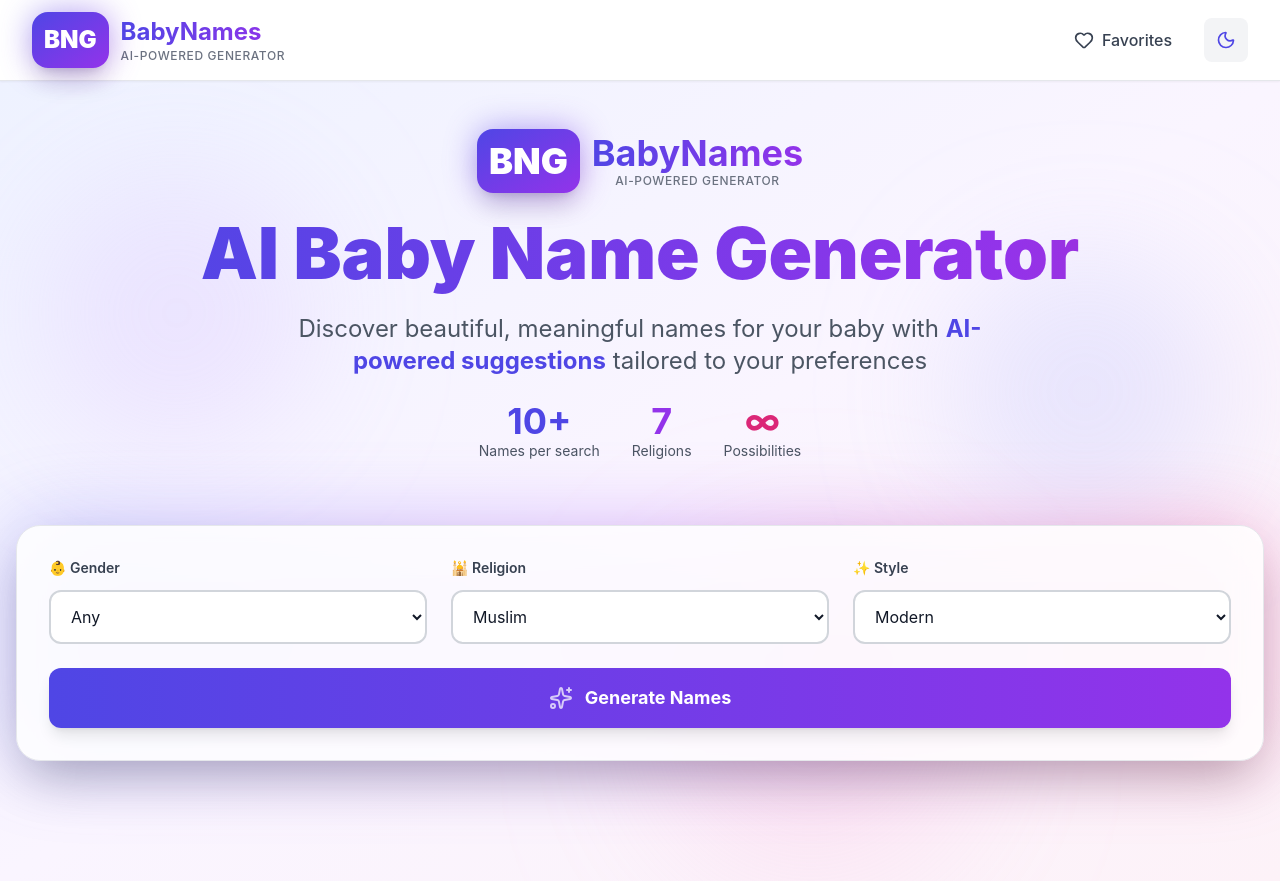
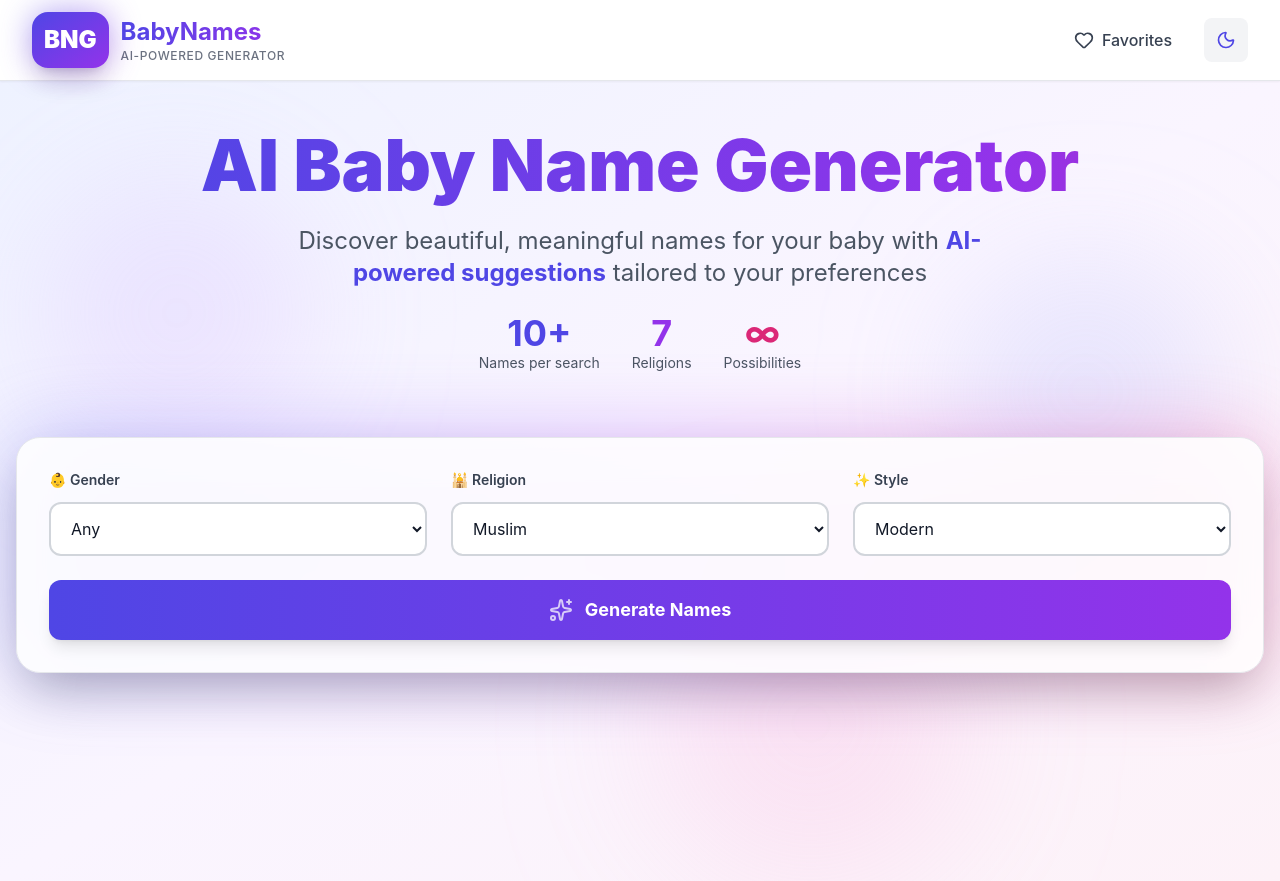
Before and after one commit to sparqitservices/baby-name-generator, a Next.js app: page / in a window 1280 px wide. Built offline with nearby package versions, Linux system fonts and the light colour scheme.

Commit message:
logo remove from pg

```diff
--- a/app/page.jsx
+++ b/app/page.jsx
@@ -38,9 +38,7 @@ export default function Home() {
       <div className="max-w-7xl mx-auto relative z-10">
         {/* Hero Section */}
         <div className="text-center mb-16 space-y-6">
-          <div className="flex justify-center mb-6 animate-fade-in">
-            <Logo size="large" />
-          </div>
+
 
           <h1 className="text-6xl md:text-7xl font-black text-gray-900 dark:text-white mb-6 animate-fade-in-up">
             <span className="bg-gradient-to-r from-indigo-600 via-purple-600 to-pink-600 bg-clip-text text-transparent animate-gradient">
```
